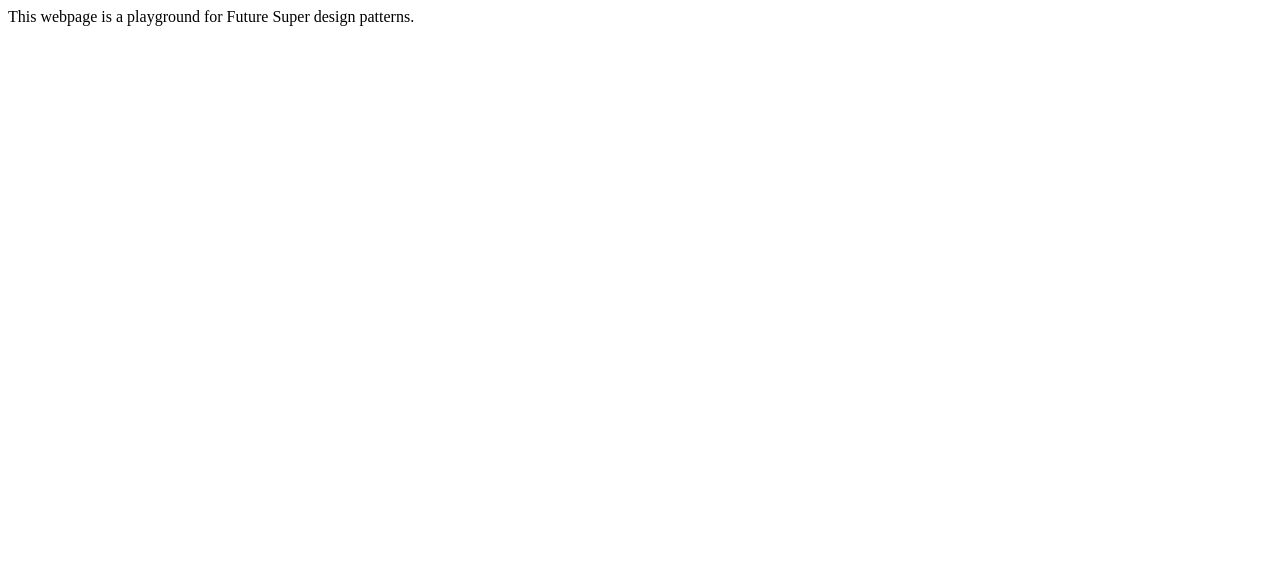
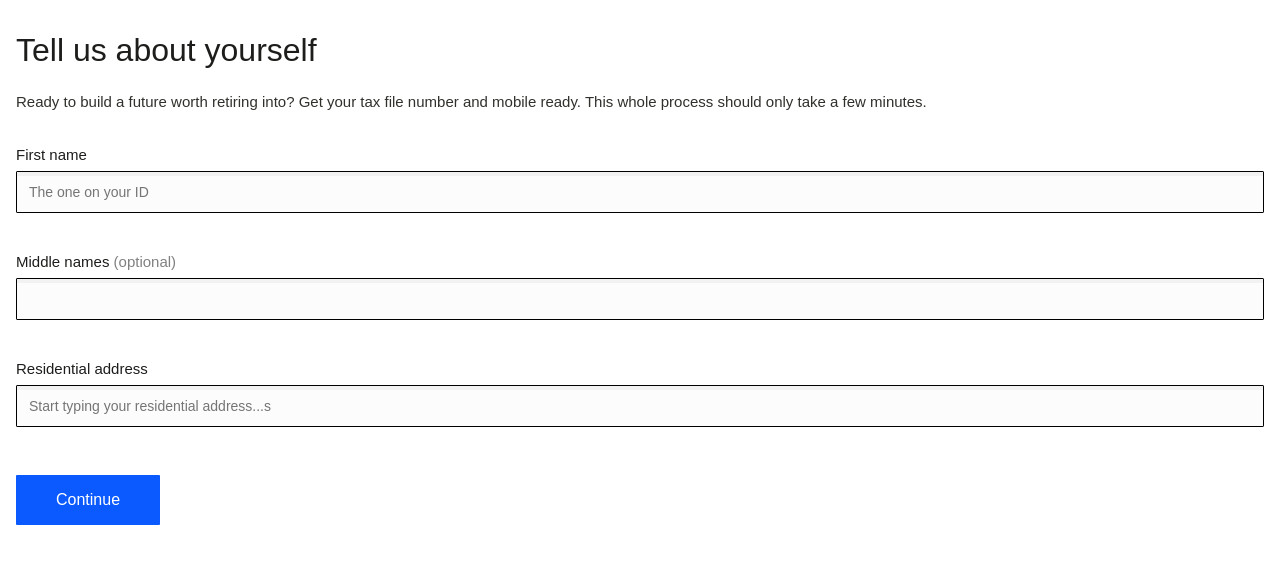
Before and after one commit to futuresuper/design, a plain HTML site: page index.html in a window 1280 px wide. Drawn offline with Linux system fonts and the light colour scheme; a web font is replaced by a local one.

Commit message:
reset to basic HTML and CSS

```diff
--- a/index.html
+++ b/index.html
@@ -5,10 +5,26 @@
     <meta charset="UTF-8">
     <meta name="viewport" content="width=device-width, initial-scale=1.0">
     <title>Design | Future Super</title>
+    <link rel="stylesheet" href="style.css">
 </head>
 
 <body>
-    This webpage is a playground for Future Super design patterns.
+    <header>
+        <h1>Tell us about yourself</h1>
+        <p>Ready to build a future worth retiring into? Get your tax file number and mobile ready. This whole process
+            should
+            only take a few minutes.</p>
+    </header>
+    <label for="name">First name</label>
+    <input type="text" id="name" name="name" required placeholder="The one on your ID">
+
+    <label for="middle-name">Middle names <span>(optional)</span></label>
+    <input type="text" id="middle-name" name="middle-name">
+
+    <label for="address">Residential address</label>
+    <input type="text" id="address" name="address" required placeholder="Start typing your residential address...s">
+
+    <a href="#" class="button">Continue</a>
 </body>
 
 </html>
--- /dev/null
+++ b/style.css
@@ -0,0 +1,102 @@
+:root {
+  --white-000: #ffffff;
+  --off-white-100: #fdfcfc;
+  --off-white-300: #fbf9f9;
+  --off-white-500: #f5f0f0;
+  --grey-800: #1d1d1b;
+  --grey-700: #30302c;
+  --blue-500: #0a5aff;
+  --blue-700: #0043cc;
+  --green-500: #2bb151;
+
+  --font-weight-medium: 500;
+  --font-stretch-narrow: 94%;
+  --font-stretch-normal: 100%;
+  --font-stretch-wide: 106%;
+
+  --border-radius-square: 1.05px;
+}
+
+@font-face {
+  font-family: "SharpGroteskVF";
+  src: url("SharpGroteskTrial-VF.ttf") format("truetype");
+}
+
+body,
+input {
+  font-family: "SharpGroteskVF", sans-serif;
+}
+
+body {
+  background: var(--white-000);
+  color: var(--grey-800);
+  font-stretch: var(--font-stretch-normal);
+  margin: 2rem 1rem;
+}
+
+header {
+  margin-bottom: 2rem;
+}
+
+h1 {
+  font-weight: var(--font-weight-medium);
+  font-stretch: var(--font-stretch-wide);
+}
+
+p {
+  font-size: 15px;
+  line-height: 160%;
+  color: var(--grey-700);
+  font-stretch: var(--font-stretch-narrow);
+  font-weight: normal;
+}
+
+input,
+label {
+  width: 100%;
+  box-sizing: border-box;
+}
+
+label {
+  font-size: 15px;
+  display: block;
+  font-weight: var(--font-weight-medium);
+  margin-bottom: 0.5rem;
+}
+
+label span {
+  color: grey;
+}
+
+input {
+  font-size: 14px;
+  background-color: var(--off-white-100);
+  border: 1px solid black;
+  border-radius: var(--border-radius-square);
+  padding: 0.75rem;
+  box-shadow: inset 0px 4px 0.5px rgba(0, 0, 0, 0.04);
+  margin-bottom: 2.5rem;
+}
+
+input:hover,
+input:active {
+  background-color: var(--off-white-300);
+}
+
+a.button {
+  margin-top: 0.5rem;
+  display: inline-block;
+  padding: 1rem 2.5rem;
+  background-color: var(--blue-500);
+  border-radius: var(--border-radius-square);
+  color: white;
+  text-decoration: none;
+
+  font-stretch: var(--font-stretch-narrow);
+  font-weight: 500;
+  text-align: center;
+}
+
+a.button:hover {
+  background-color: var(--green-500);
+}
```
Also changed, not shown: _site/README/index.html (deleted, +0 -15 lines), _site/index.html (deleted, +0 -14 lines), package.json (deleted, +0 -15 lines), README.md, 2 other files.
